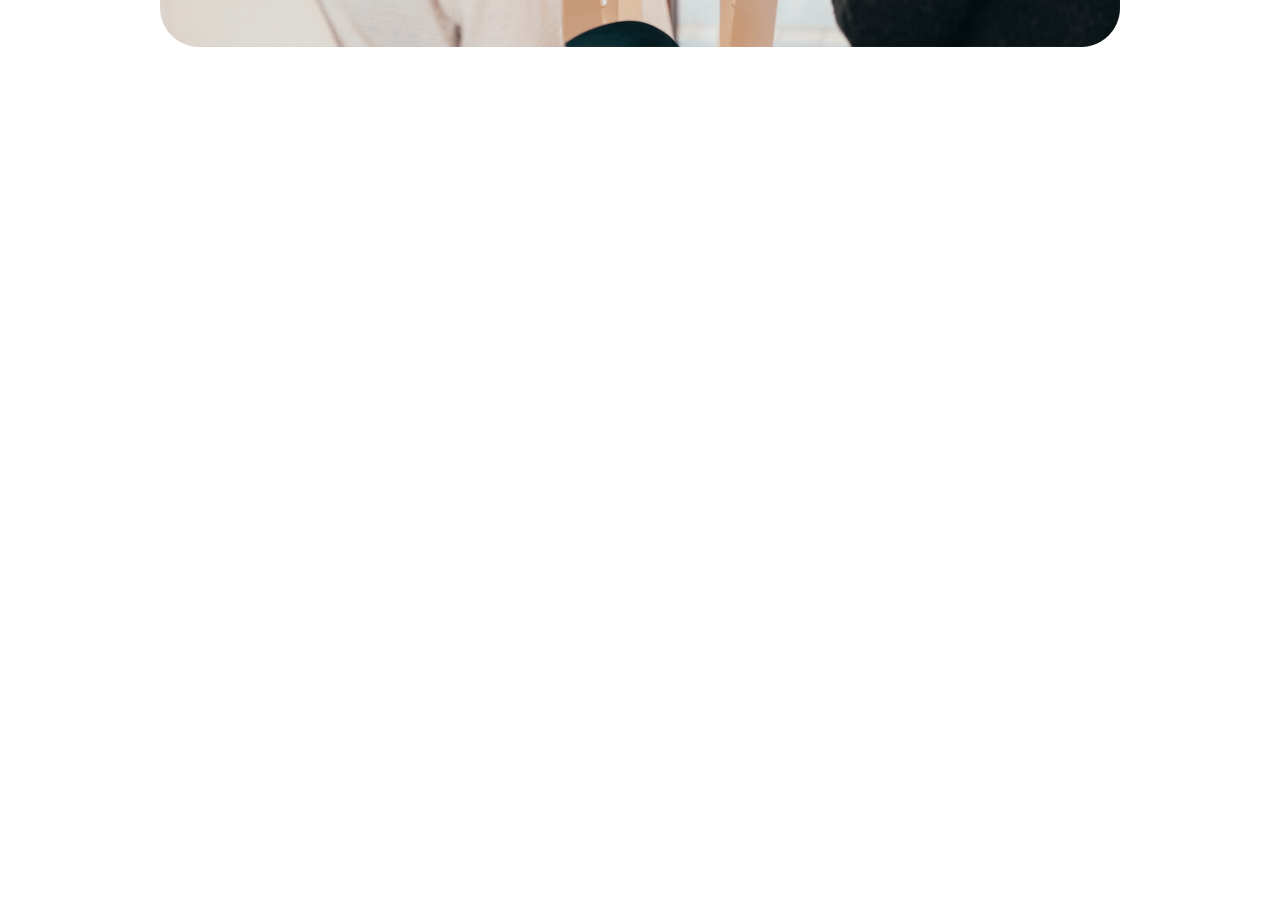
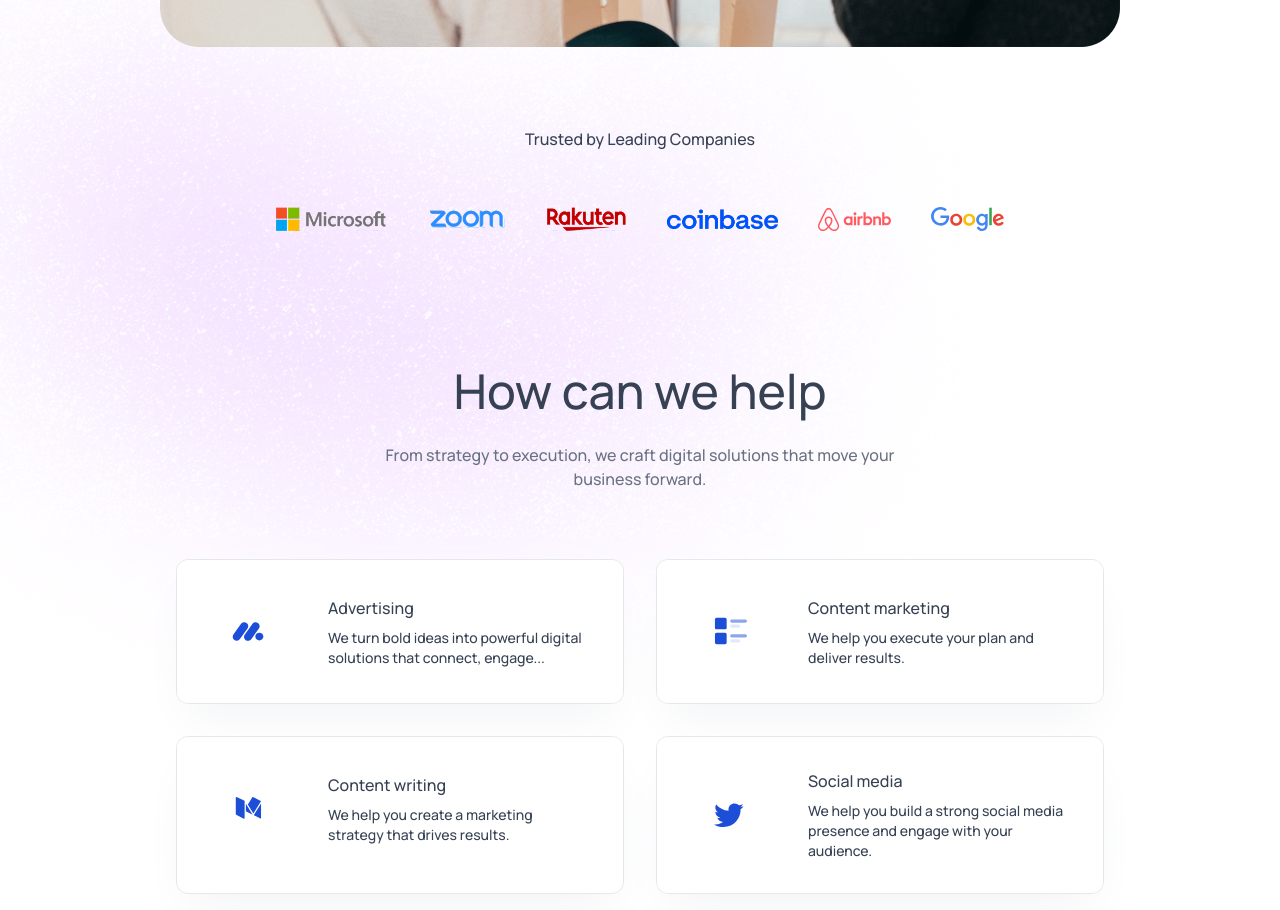
Before and after one commit to A4nu4/Agency-AI, a React (Vite) app: page / in a window 1280 px wide. Shown: the part 1000-1910 px from the top of the page. Before the commit the page ends 1127 px from the top, so only its background shows below. Built offline with nearby package versions, Linux system fonts and the light colour scheme.

Commit message:
Created Trusted By and Service Card sections

```diff
--- a/index.html
+++ b/index.html
@@ -1,5 +1,5 @@
 <!doctype html>
-<html lang="en">
+<html lang="en" class="scroll-smooth">
   <head>
     <meta charset="UTF-8" />
     <link rel="icon" type="image/svg+xml" href="/favicon.ico" />
--- a/src/App.jsx
+++ b/src/App.jsx
@@ -1,6 +1,8 @@
 import React from "react";
 import Navbar from "@src/components/Navbar";
 import Hero from "./components/Hero";
+import TrustedBy from "./components/TrustedBy";
+import Services from "./components/Services";
 
 const App = () => {
   const [theme, setTheme] = React.useState(
@@ -11,6 +13,8 @@
     <div className="dark:bg-black relative">
       <Navbar theme={theme} setTheme={setTheme} />
       <Hero />
+      <TrustedBy />
+      <Services />
     </div>
   );
 };
--- /dev/null
+++ b/src/components/ServiceCard.jsx
@@ -0,0 +1,46 @@
+import React from "react";
+
+const ServiceCard = ({ service, index }) => {
+  const [position, setPosition] = React.useState({ x: 0, y: 0 });
+  const [visible, setVisible] = React.useState(false);
+
+  const divRef = React.useRef(null);
+
+  const handleMouseMove = (e) => {
+    const bounds = divRef.current.getBoundingClientRect();
+    setPosition({ x: e.clientX - bounds.left, y: e.clientY - bounds.top });
+  };
+
+  return (
+    <div
+      className="relative overflow-hidden max-w-lg m-2 sm:m-4 rounded-xl border border-gray-200 dark:border-gray-700 shadow-2xl shadow-gray-100 dark:shadow-white/10"
+      onMouseEnter={() => setVisible(true)}
+      onMouseLeave={() => setVisible(false)}
+      ref={divRef}
+      onMouseMove={handleMouseMove}
+    >
+      <div
+        className={`pointer-events-none blur-2xl rounded-full bg-gradient-to-r from-blue-500 via-indigo-500 to-purple-500 w-[300px] h-[300px] absolute z-0 transition-opacity duration-500 mix-blend-lighten ${visible ? "opacity-70" : "opacity-0"}`}
+        style={{
+          top: position.y - 150,
+          left: position.x - 150,
+        }}
+      />
+      <div className="flex items-center gap-10 p-8 hover:p-7.5 hover:m-0.5 transition-all rounded-[10px] bg-white dark:bg-gray-900 z-10 relative">
+        <div>
+          <img
+            src={service.icons}
+            alt=""
+            className="max-w-24 bg-white dark:bg-gray-900 rounded-full m-2"
+          />
+        </div>
+        <div className="flex-1">
+          <h3 className="font-bold">{service.title}</h3>
+          <p className="text-sm mt-2">{service.description}</p>
+        </div>
+      </div>
+    </div>
+  );
+};
+
+export default ServiceCard;
--- /dev/null
+++ b/src/components/Services.jsx
@@ -0,0 +1,57 @@
+import React from "react";
+import assets from "@src/assets/assets";
+import Title from "./Title";
+import ServiceCard from "./ServiceCard";
+
+const servicesData = [
+  {
+    title: "Advertising",
+    description:
+      "We turn bold ideas into powerful digital solutions that connect, engage...",
+    icons: assets.ads_icon,
+  },
+  {
+    title: "Content marketing",
+    description: "We help you execute your plan and deliver results.",
+    icons: assets.marketing_icon,
+  },
+  {
+    title: "Content writing",
+    description: "We help you create a marketing strategy that drives results.",
+    icons: assets.content_icon,
+  },
+  {
+    title: "Social media",
+    description:
+      "We help you build a strong social media presence and engage with your audience.",
+    icons: assets.social_icon,
+  },
+];
+
+const Services = () => {
+  return (
+    <div
+      id="services"
+      className="relative flex flex-col items-center gap-7 px-4 sm:px-12 lg:px-24 xl:px-40 pt-30 text-gray-700 dark:text-white"
+    >
+      <img
+        src={assets.bgImage2}
+        alt=""
+        className="absolute -top-110 -left-70 -z-1 dark:hidden"
+      />
+
+      <Title
+        title="How can we help"
+        desc="From strategy to execution, we craft digital solutions that move your business forward."
+      />
+
+      <div className="flex flex-col md:grid grid-cols-2">
+        {servicesData.map((service, index) => (
+          <ServiceCard key={index} service={service} index={index} />
+        ))}
+      </div>
+    </div>
+  );
+};
+
+export default Services;
--- /dev/null
+++ b/src/components/Title.jsx
@@ -0,0 +1,14 @@
+import React from "react";
+
+const Title = ({ title, desc }) => {
+  return (
+    <>
+      <h2 className="text-3xl sm:text-5xl font-medium">{title}</h2>
+      <p className="max-w-lg text-center text-gray-500 dark:text-white/75 mb-6">
+        {desc}
+      </p>
+    </>
+  );
+};
+
+export default Title;
--- /dev/null
+++ b/src/components/TrustedBy.jsx
@@ -0,0 +1,23 @@
+import React from "react";
+import { company_logos } from "../assets/assets";
+
+const TrustedBy = () => {
+  return (
+    <div className="flex flex-col items-center px-4 sm:px-12 lg:px-24 xl:px-40 gap-10 text-gray-700 dark:text-white/80">
+      <h3 className="font-semibold">Trusted by Leading Companies</h3>
+
+      <div className="flex items-center justify-center flex-wrap gap-10 m-4">
+        {company_logos.map((logo, index) => (
+          <img
+            key={index}
+            src={logo}
+            alt=""
+            className="max-h-5 sm:max-h-6 dark:drop-shadow-xl"
+          />
+        ))}
+      </div>
+    </div>
+  );
+};
+
+export default TrustedBy;
```
